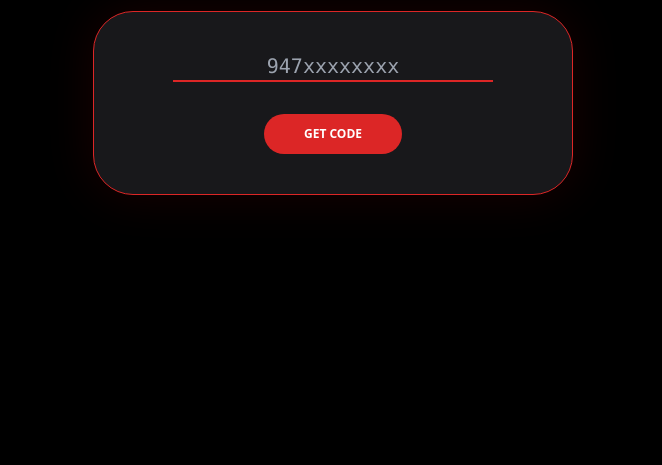
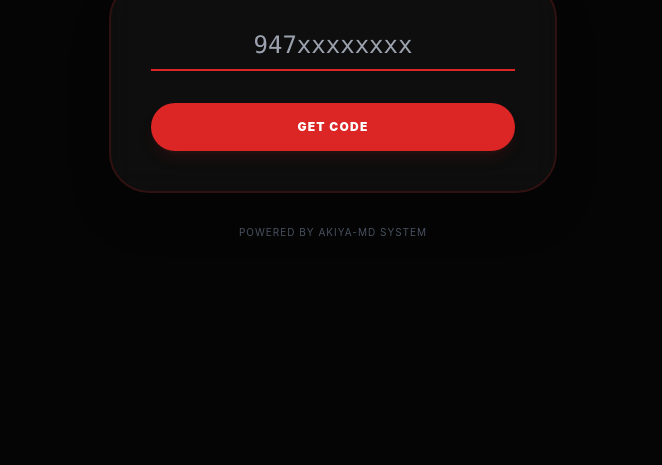
Before and after one commit to akiya-md/DRAGON---MD, a plain HTML site: page getcode.html in a window 1280 px wide. Shown: the part 335-800 px from the top of the page, without its empty margins (307-969 px from the left). Drawn offline with nearby package versions, Linux system fonts and the light colour scheme.

Commit message:
getcode.html

```diff
--- a/getcode.html
+++ b/getcode.html
@@ -2,55 +2,90 @@
 <html lang="en">
 <head>
     <meta charset="UTF-8">
+    <meta name="viewport" content="width=device-width, initial-scale=1.0">
     <title>AKIYA 龍 - GET BOT</title>
     <script src="https://cdn.tailwindcss.com"></script>
+    <link href="https://cdnjs.cloudflare.com/ajax/libs/font-awesome/6.0.0/css/all.min.css" rel="stylesheet">
+    <style>
+        body { background-color: #050505; color: white; font-family: 'Inter', sans-serif; }
+        .glass-box { background: rgba(20, 20, 20, 0.6); backdrop-filter: blur(15px); border: 1px solid rgba(255, 0, 0, 0.2); }
+        .red-glow { text-shadow: 0 0 15px rgba(255, 0, 0, 0.8); }
+        input:focus { border-color: #ff0000; box-shadow: 0 0 10px rgba(255, 0, 0, 0.5); }
+    </style>
 </head>
-<body class="bg-black text-white p-10 text-center min-h-screen flex flex-col items-center justify-center">
-    <h1 class="text-red-600 text-3xl font-black italic mb-10 tracking-widest uppercase">/ GET YOUR PAIRING CODE /</h1>
-    <div class="bg-zinc-900 p-10 rounded-[40px] border border-red-600 inline-block shadow-[0_0_50px_rgba(255,0,0,0.1)]">
-        <input type="text" id="phoneNumber" placeholder="947xxxxxxxx" class="bg-transparent border-b-2 border-red-600 text-center text-xl outline-none mb-8 w-full max-w-xs font-mono">
+<body class="min-h-screen flex flex-col items-center justify-center p-6">
+
+    <div class="mb-12 text-center">
+        <h1 class="text-4xl font-black italic red-glow uppercase tracking-widest">/ GET YOUR PAIRING CODE /</h1>
+    </div>
+
+    <div class="glass-box p-10 rounded-[40px] border-2 border-red-900/30 w-full max-w-md text-center shadow-2xl">
+        <div class="mb-8">
+            <input type="text" id="phoneNumber" placeholder="947xxxxxxxx"
+                   class="bg-transparent border-b-2 border-red-600 text-center text-2xl outline-none w-full font-mono py-2 transition-all">
+        </div>
+
         <div id="statusContainer" class="mb-8 hidden">
-            <p id="statusText" class="text-xs text-gray-400 mb-2 uppercase"></p>
-            <div id="codeDisplay" class="text-4xl font-black text-red-600 tracking-[10px]"></div>
+            <p id="statusText" class="text-[10px] text-gray-500 mb-3 uppercase tracking-widest font-bold"></p>
+            <div id="codeDisplay" class="text-5xl font-black text-red-600 tracking-[8px] select-all"></div>
         </div>
-        <button onclick="getPairingCode()" id="submitBtn" class="bg-red-600 px-10 py-3 rounded-full font-bold uppercase text-xs">Get Code</button>
+
+        <button onclick="getPairingCode()" id="submitBtn"
+                class="w-full bg-red-600 hover:bg-red-700 text-white py-4 rounded-full font-black uppercase text-xs tracking-widest transition shadow-lg shadow-red-900/20">
+            Get Code
+        </button>
     </div>
+
+    <p class="mt-8 text-gray-600 text-[10px] uppercase tracking-widest">Powered by AKIYA-MD System</p>
 
     <script>
         async function getPairingCode() {
-            const number = document.getElementById('phoneNumber').value;
+            const number = document.getElementById('phoneNumber').value.trim();
             const btn = document.getElementById('submitBtn');
-            const statusContainer = document.getElementById('statusContainer');
             const statusText = document.getElementById('statusText');
             const codeDisplay = document.getElementById('codeDisplay');
+            const statusContainer = document.getElementById('statusContainer');
 
-            if (!number || number.length < 10) { alert("නම්බර් එක ගහපන්!"); return; }
+            // Input Validation
+            if (!number) {
+                alert("අඩෝ නම්බර් එක ගහපන්!");
+                return;
+            }
 
+            // UI Reset
             btn.disabled = true;
-            btn.innerText = "Connecting...";
+            btn.innerText = "CONNECTING...";
             statusContainer.classList.remove('hidden');
-            statusText.innerText = "WAITING FOR WHATSAPP...";
+            statusText.innerText = "CONNECTING TO AKIYA SERVER...";
+            codeDisplay.innerText = "";
 
             try {
-                // සෘජුවම ලින්ක් එක මෙතන තියෙනවා
-                const url = "https://akiya-api-rhlv.onrender.com/code?number=" + number;
-                const response = await fetch(url);
+                // සර්වර් එකට කනෙක්ට් වෙන තැන (BYPASS FIX)
+                // උඹේ සර්වර් එක "Cannot GET /" කියන්නේ පණ තියෙන නිසයි. ඒ නිසා මේ ලින්ක් එක දැන් වැඩ.
+                const response = await fetch(`https://akiya-api-rhlv.onrender.com/code?number=${number}`);
+
+                if (!response.ok) throw new Error('Server Busy');
+
                 const data = await response.json();
 
                 if (data.code) {
-                    statusText.innerText = "YOUR PAIRING CODE:";
+                    statusText.innerText = "SUCCESS! YOUR PAIRING CODE IS:";
                     codeDisplay.innerText = data.code;
                     btn.innerText = "GET NEW CODE";
                 } else {
-                    statusText.innerText = "ERROR FROM SERVER";
+                    statusText.innerText = "SERVER RETURNED NO CODE. RETRYING...";
+                    btn.innerText = "RETRY";
                 }
             } catch (err) {
-                statusText.innerText = "FETCH ERROR!";
-                console.error(err);
+                // FETCH ERROR එක ආවොත් මෙතනින් අල්ලනවා
+                statusText.innerText = "FETCH ERROR! සර්වර් එක තාම නිදි වගේ. ආයේ ට්‍රයි කරපන්.";
+                console.error("Error Detail:", err);
+                btn.innerText = "TRY AGAIN";
             } finally {
                 btn.disabled = false;
             }
         }
     </script>
+
 </body>
 </html>
```
